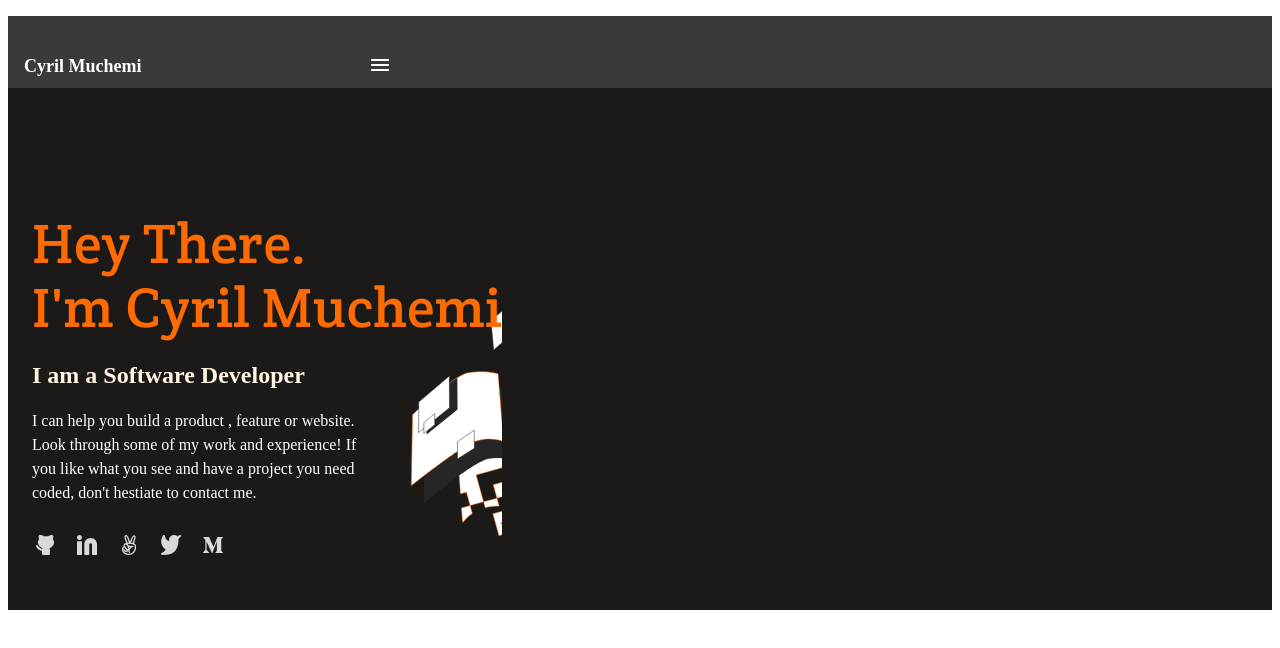
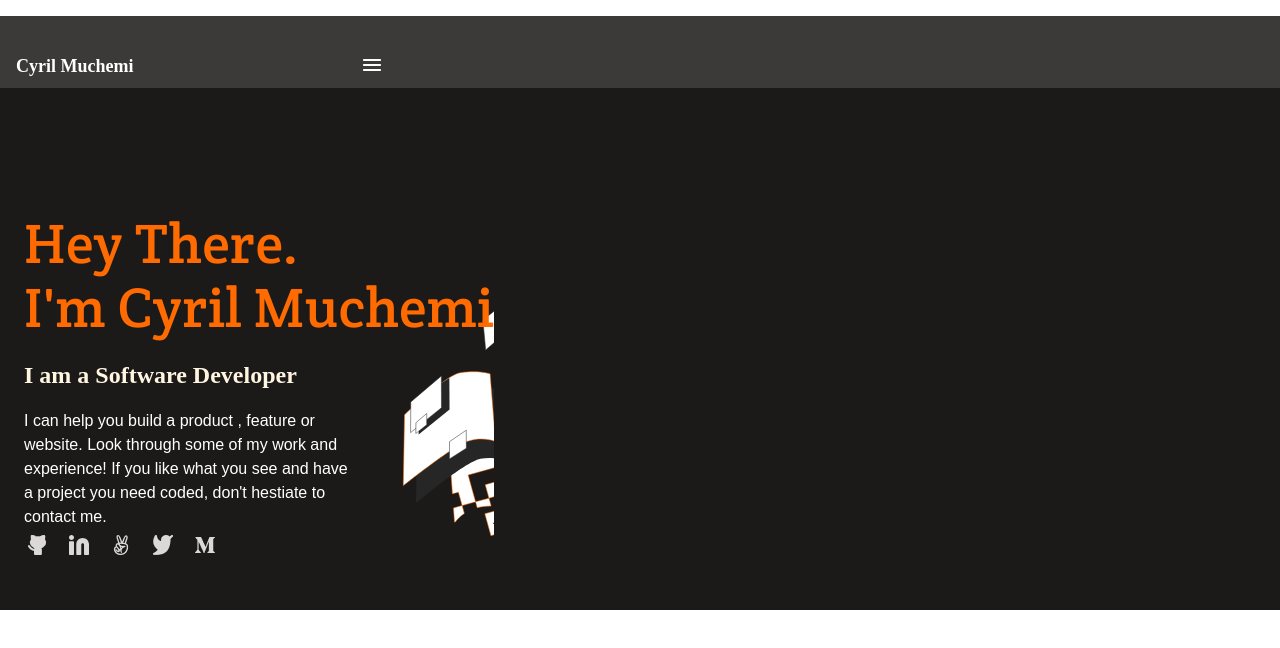
Before and after one commit to cyrilmuchemi/My_Portfolio, a plain HTML site: page index.html in a window 1280 px wide. Drawn offline with Linux system fonts and the light colour scheme.

Commit message:
Made suggested changes

```diff
--- a/styles.css
+++ b/styles.css
@@ -1,6 +1,10 @@
 @import url('https://fonts.googleapis.com/css2?family=Roboto:ital,wght@0,100;0,300;0,400;0,500;0,700;1,100;1,300;1,400;1,500;1,700&display=swap');
 @import url('https://fonts.googleapis.com/css2?family=Crete+Round:ital@0;1&family=Roboto:ital,wght@0,100;0,300;0,400;0,500;0,700;1,100;1,300;1,400;1,500;1,700&display=swap');
 @import url('https://fonts.googleapis.com/css2?family=Crete+Round:ital@0;1&family=Inter:wght@100;200;300;400;500;600;700;800;900&family=Roboto:ital,wght@0,100;0,300;0,400;0,500;0,700;1,100;1,300;1,400;1,500;1,700&display=swap');
+
+body {
+  margin: 0;
+}
 
 header {
   background: #3c3a39;
@@ -75,6 +79,7 @@ ul {
   line-height: 24px;
   width: 327px;
   height: 123px;
+  font-family: 'Popins', sans-serif;
 }
 
 .firstSocialMedia {
```
